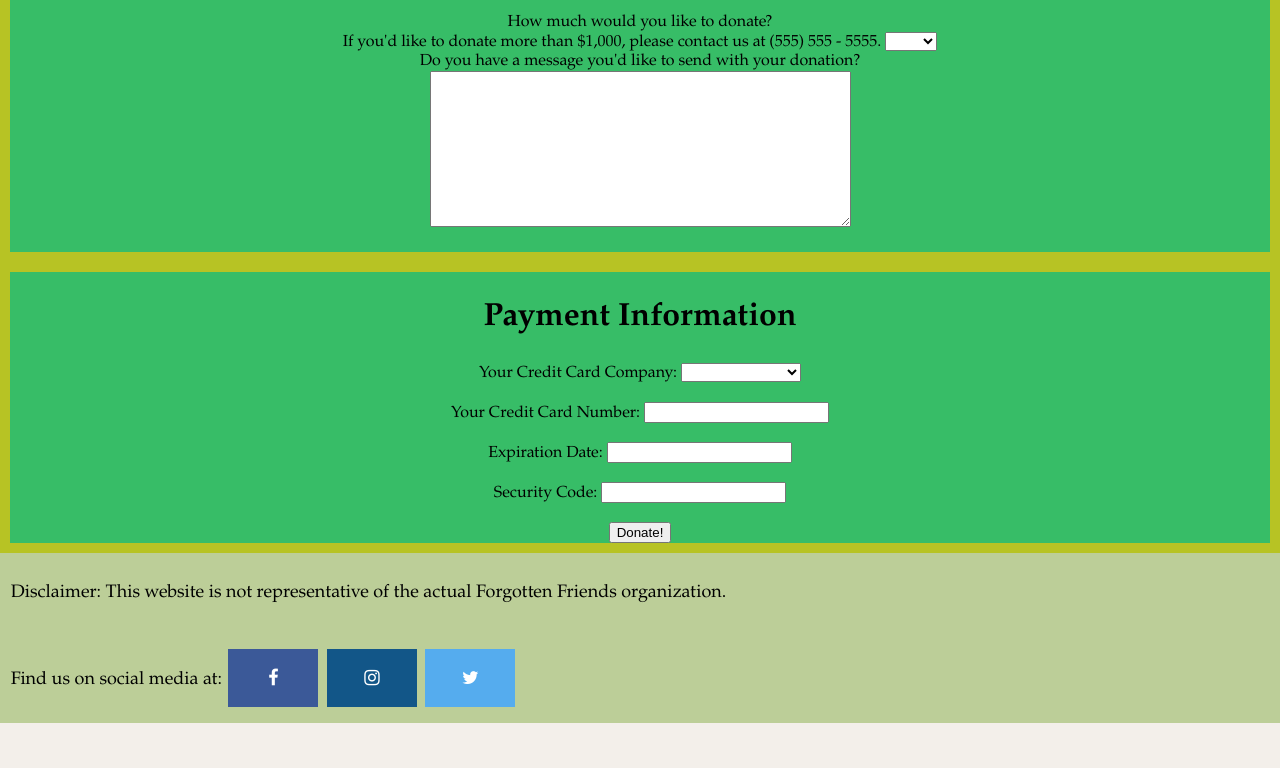
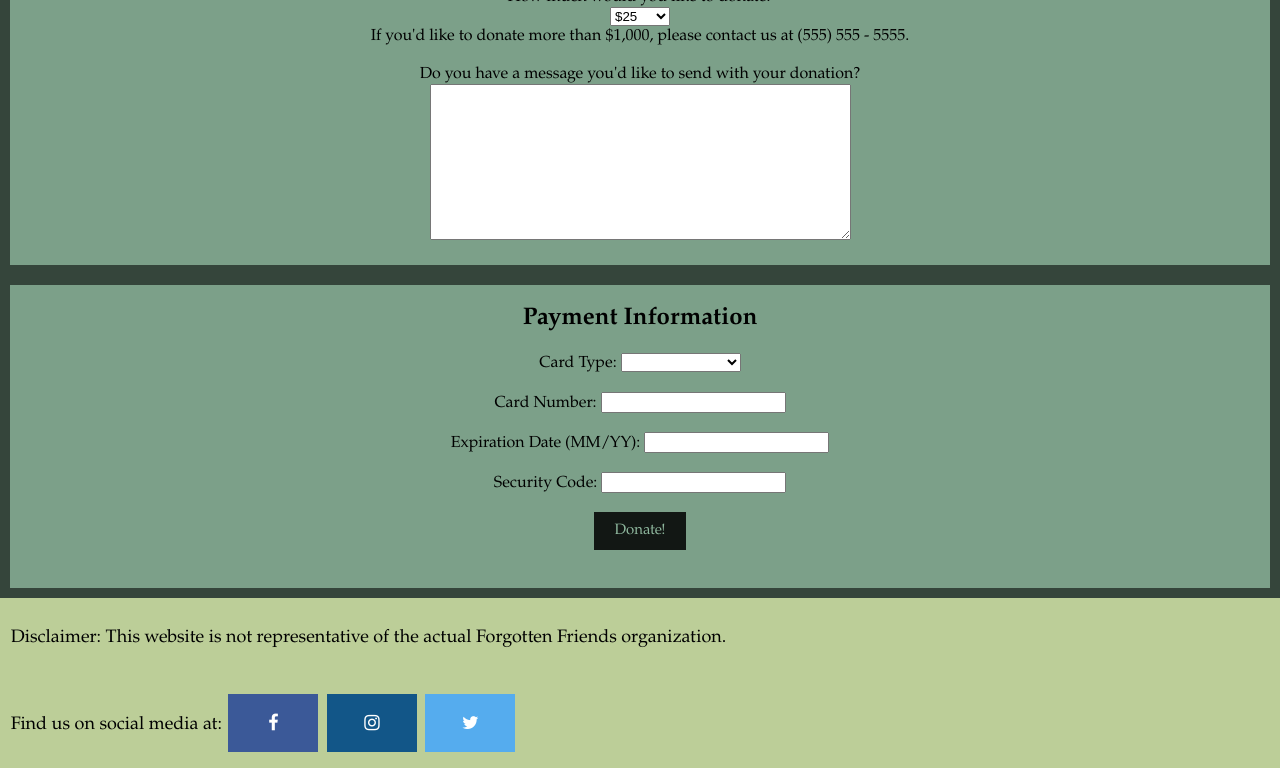
Before and after one commit to apandey00/SNEK, a plain HTML site: page donationform.html in a window 1280 px wide. Shown: the part 503-1271 px from the top of the page. Before the commit the page ends 1226 px from the top, so only its background shows below. Drawn offline with nearby package versions, Linux system fonts and the light colour scheme.

Commit message:
updated style

```diff
--- a/donationform.html
+++ b/donationform.html
@@ -12,38 +12,40 @@
 	  crossorigin="anonymous">
 	</script>
 	<style>
+		body, html  {
+		    background-color: #F3EFEA;
+		    height: 100%;
+		    margin: 0;
+		    font-family: Garamond, Helvetica, Times, Arial;
+	    }
 		.info-box {
-			background-color: #37BD67;
+			background-color: #7CA089;
 			text-align: center;
 			border-style: solid;
 			border-width: 10px;
-			border-color: #B7C324;
+			border-color: #35453B;
+		}
+
+		.button {
+			background-color: #121714;
+			border: none;
+			color: #8EB79D;
+			padding: 10px 20px;
+			text-align: center;
+			font-size: 15px;
+			cursor: pointer;
+			text-decoration: none;
+			font-family: Garamond, Helvetica, Times, Arial;
+		}
+
+		.button:hover {
+			background-color: #8EB79D;
+			color: #35453B;
 		}
 
 		body {
 			background-color: black;
 		}
-
-		body, html  {
-	      background-color: #F3EFEA;
-	      height: 100%;
-	      margin: 0;
-	      font-family: Garamond, Helvetica, Times, Arial;
-	    }
-	    h1 {
-	      text-align: center;
-	      font-size: 42px;
-	      font-family: Garamond, Helvetica, Times, Arial;
-	    }
-	    h2 {
-	      text-align: center;
-	      font-size: 32px;
-	      font-family: Garamond, Helvetica, Times, Arial;
-	    }
-	    p {
-	      font-size: 18px;
-	      font-family: Garamond, Helvetica, Times, Arial;
-	    }
 	</style>
 	<script language="javascript">
 		function validate()
@@ -110,7 +112,7 @@
 	  </script>
 	<header id="header">
 	</header>
-	<h1 style = "text-align: center; color: white"> Donate to Forgotten Friends </h1>
+	<h1 style = "text-align: center; font-size: 42px; font-family: Garamond, Helvetica, Times, Arial; color: #FFFFFF"> Donate to Forgotten Friends </h1>
 	<form class = "donation" name="donation_form" onsubmit="return validate()">
 		<div class="info-box">
 			<h2> Personal Information </h2>
@@ -119,30 +121,32 @@
 			<input type = "text" id = "lname" name="lname"> <br> <br>
 			Address: <input type = "text" id = "address" name="address"> <br> <br>
 			Phone Number: <input type = "text" id = "phone" name="phone" pattern="[0-9]{3}-[0-9]{3}-[0-9]{4}">
-			<br> <small>Phone format: xxx-xxx-xxxx</small>
-			<br>
+			<br> <small>(Format: xxx-xxx-xxxx)</small>
+			<br><br>
 		</div>
 		<div class="info-box">
 			<h2> Donation Information </h2>
 			How much would you like to donate? <br>
-			If you'd like to donate more than
-			$1,000, please contact us at (555) 555 - 5555.
+
 			<select id="money" name="money">
 				<option value = "blank_money">  </option>
-				<option value = "$25"> $25 </option>
+				<option value = "$25" selected> $25 </option>
 				<option value = "$50"> $50 </option>
 				<option value = "$100"> $100 </option>
 				<option value = "$250"> $250 </option>
 				<option value = "$500"> $500 </option>
-				<option value = "$1000"> $100 </option>
+				<option value = "$1000"> $1000 </option>
 			</select> <br>
+			If you'd like to donate more than
+			$1,000, please contact us at (555) 555 - 5555.
+			<br><br>
 			Do you have a message you'd like to send with your donation? <br>
 			<textarea id="message" rows="10" cols="50">
 			</textarea> <br> <br>
 		</div>
 		<div class="info-box">
 			<h2> Payment Information </h2>
-				Your Credit Card Company:
+				Card Type:
 				<select id="card" name="card">
 				<option value = "blank_card"> </option>
 				<option value = "master"> MasterCard </option>
@@ -152,10 +156,11 @@
 				<option value = "$500"> Discover </option>
 				<option value = "$1000"> Chase </option>
 			</select> <br> <br>
-			Your Credit Card Number: <input type = "creditnum" id = "creditnum" name="creditnum"> <br><br>
-			Expiration Date: <input type = "expiration" id = "expiration" name="expiration"> <br><br>
+			Card Number: <input type = "creditnum" id = "creditnum" name="creditnum"> <br><br>
+			Expiration Date (MM/YY): <input type = "expiration" id = "expiration" name="expiration"> <br><br>
 			Security Code: <input type = "seccode" id = "seccode" name="seccode"> <br><br>
-			<input type="submit" value="Donate!">
+			<input type="submit" class="button" value="Donate!">
+			<br><br><br>
 		</div>
 	</form>
 	<footer id="footer">
```
